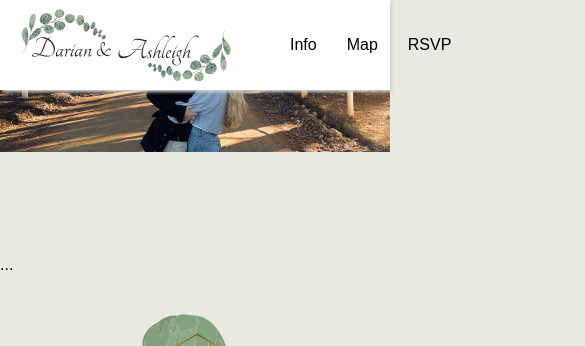
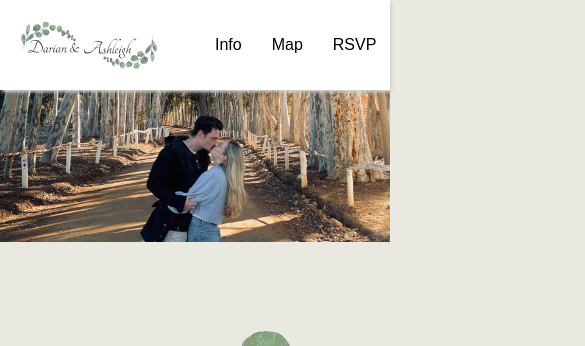
Before and after one commit to DarianSteynDesign/wedding-invite, an Angular app: page / in a window 390 px wide. Shown: the top 346 px of the page, 585 px wide, since content can reach past the window. Built offline with nearby package versions, Linux system fonts and the light colour scheme.

Commit message:
Basic mobile updates

```diff
--- a/src/app/components/home/home/home.component.html
+++ b/src/app/components/home/home/home.component.html
@@ -17,7 +17,7 @@
 </section>
 
 <section class="info-container">
-    <div id="home">...</div>
+    <div id="home"></div>
     <img class="section-header" src="../../../../assets/WeddingInviteHeadings1.svg">
     <div class="content-container">
         <div class="content details">
--- a/src/app/components/home/home/home.component.scss
+++ b/src/app/components/home/home/home.component.scss
@@ -54,4 +54,24 @@
     font-size: 2rem;
 }
 
-pre {}
+$small: 300px;
+$medium: 900px;
+
+@media screen and (min-width: $small) and (max-width: $medium) {
+    .navbar-container {
+        .logo {
+            margin: initial;
+            width: 140px;
+            margin-left: 20px;
+        }
+        .menu-container {
+            margin: initial;
+        }
+    }
+
+    .hero-img {
+        .header-img {
+            margin-top: 90px;
+        }
+    }
+}
--- a/src/styles.scss
+++ b/src/styles.scss
@@ -37,3 +37,28 @@ body {
     z-index: -1;
     width: 350px;
 }
+
+$small: 300px;
+$medium: 900px;
+
+@media screen and (min-width: $small) and (max-width: $medium) {
+    .info-container {
+        display: flex;
+        flex-direction: column;
+        margin: 50px 0;
+    }
+
+    .decor {
+        width: 210px;
+    }
+
+    .content-container {
+        .content {
+            width: 90%;
+
+            iframe {
+                width: 100%;
+            }
+        }
+    }
+}
```
